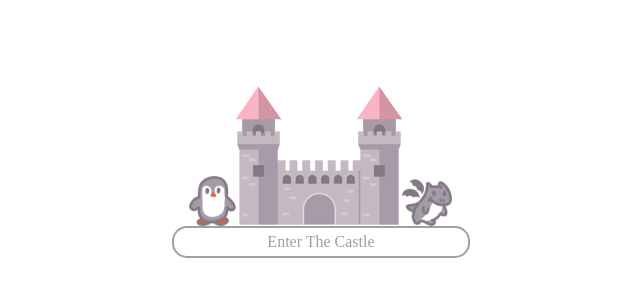
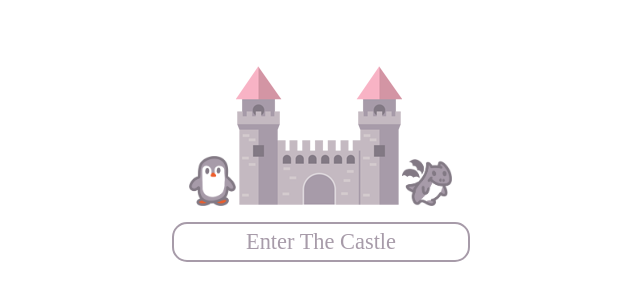
Before and after one commit to yourlocaldeveloper/adventure_app, a React app in the folder client/: page / in a window 1280 px wide. Shown: the part 228-528 px from the top of the page, without its empty margins (319-959 px from the left). Built offline with nearby package versions, Linux system fonts and the light colour scheme; a web font is replaced by a local one.

Commit message:
:zap: button onClick links to /game

```diff
--- a/client/src/pages/Home/_home.scss
+++ b/client/src/pages/Home/_home.scss
@@ -32,12 +32,16 @@
 
   button {
     background: none;
-    border-radius: 4px;
+    border-radius: 6px;
     width: 70%;
-    height: 2rem;
     color: $dark-purple;
     border: solid 2px $dark-purple;
     border-radius: 15px;
     font-family: 'Euphoria Script', cursive;
+    margin: 1rem;
+    font-size: 1.4rem;
   }
+
+  button:hover {
+    transform: scale(1.05);  }
 }
--- a/client/src/pages/Home/index.js
+++ b/client/src/pages/Home/index.js
@@ -1,21 +1,28 @@
 import React from 'react';
+import { useHistory } from "react-router-dom";
 import castle from '../../images/castle.png';
 import dragon from '../../images/dragon.png';
 import penguin from '../../images/penguin.png';
 
 const Home = () => {
 
+    const history = useHistory();
+
+    const handleClick = () => {
+        history.push("/game");
+    }
+
     return (
         <>
             <main id="homepage">
                 <div class="wrapper-homepage">
                     <div className="landing-images">
-                    <img id="penguin-img" src={penguin}/>
-                    <img id="castle-img" src={castle}/>
-                    <img id="dragon-img" src={dragon}/>
+                        <img id="penguin-img" src={penguin} />
+                        <img id="castle-img" src={castle} />
+                        <img id="dragon-img" src={dragon} />
                     </div>
                     <div className="enter-button">
-                    <button>Enter The Castle</button>
+                        <button onClick={handleClick}>Enter The Castle</button>
                     </div>
                 </div>
             </main>
```
